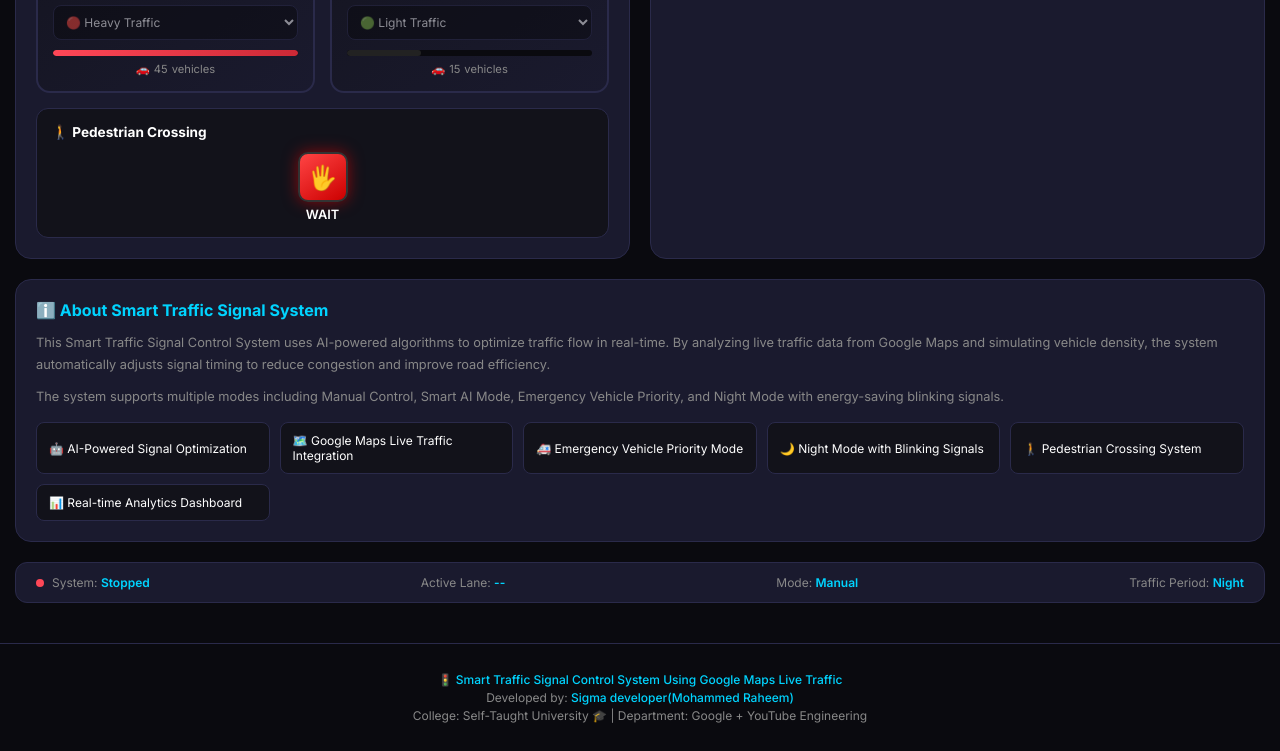
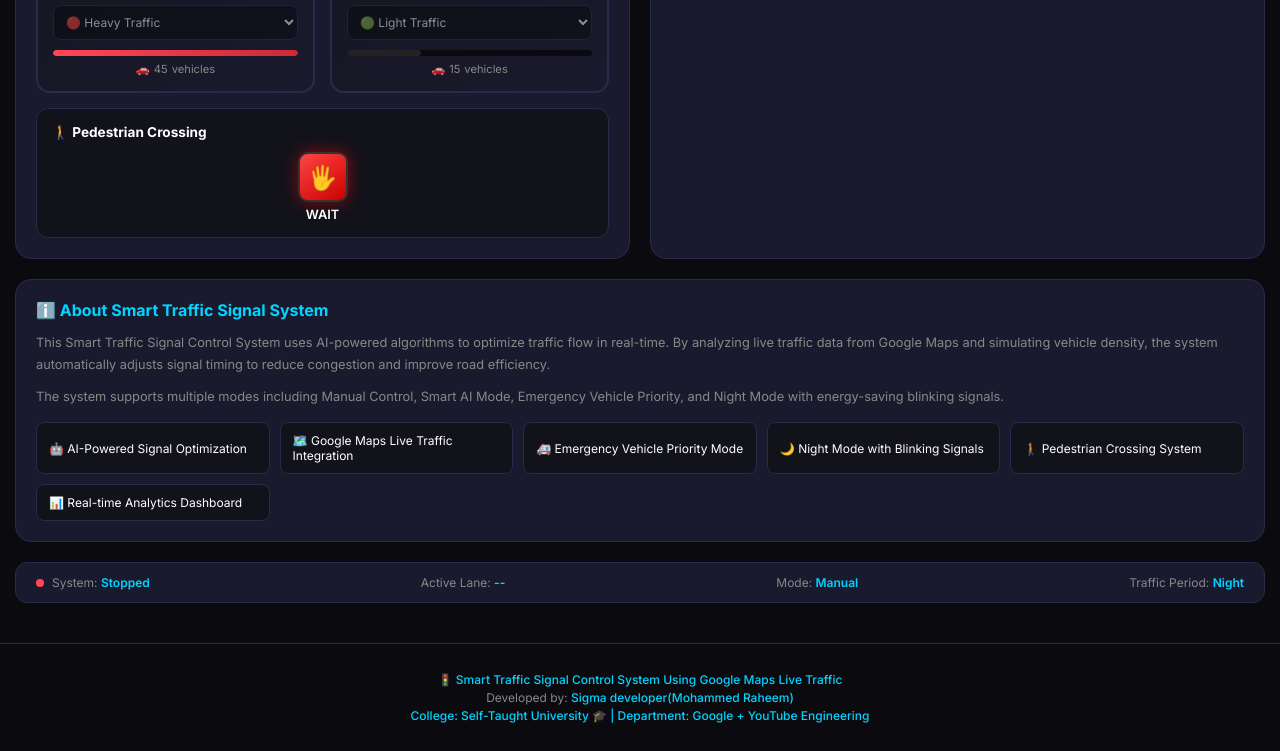
Before and after one commit to SyedMohammedRaheem99/trafffic-signals-project, a plain HTML site: page index.html in a window 1280 px wide. Shown: the part 892-1643 px from the top of the page. Drawn offline with nearby package versions, Linux system fonts and the light colour scheme.

Commit message:
Update index.html

```diff
--- a/index.html
+++ b/index.html
@@ -320,7 +320,7 @@ footer .highlight{color:var(--accent);font-weight:500}
 <footer>
 <p class="highlight">🚦 Smart Traffic Signal Control System Using Google Maps Live Traffic</p>
 <p>Developed by: <span class="highlight">Sigma developer(Mohammed Raheem)</span></p>
-<p>College: Self-Taught University 🎓 | Department: Google + YouTube Engineering</p>
+<p> <span class="highlight">College: Self-Taught University 🎓 | Department: Google + YouTube Engineering</span></p>
 </footer>
 
 <script>
```
